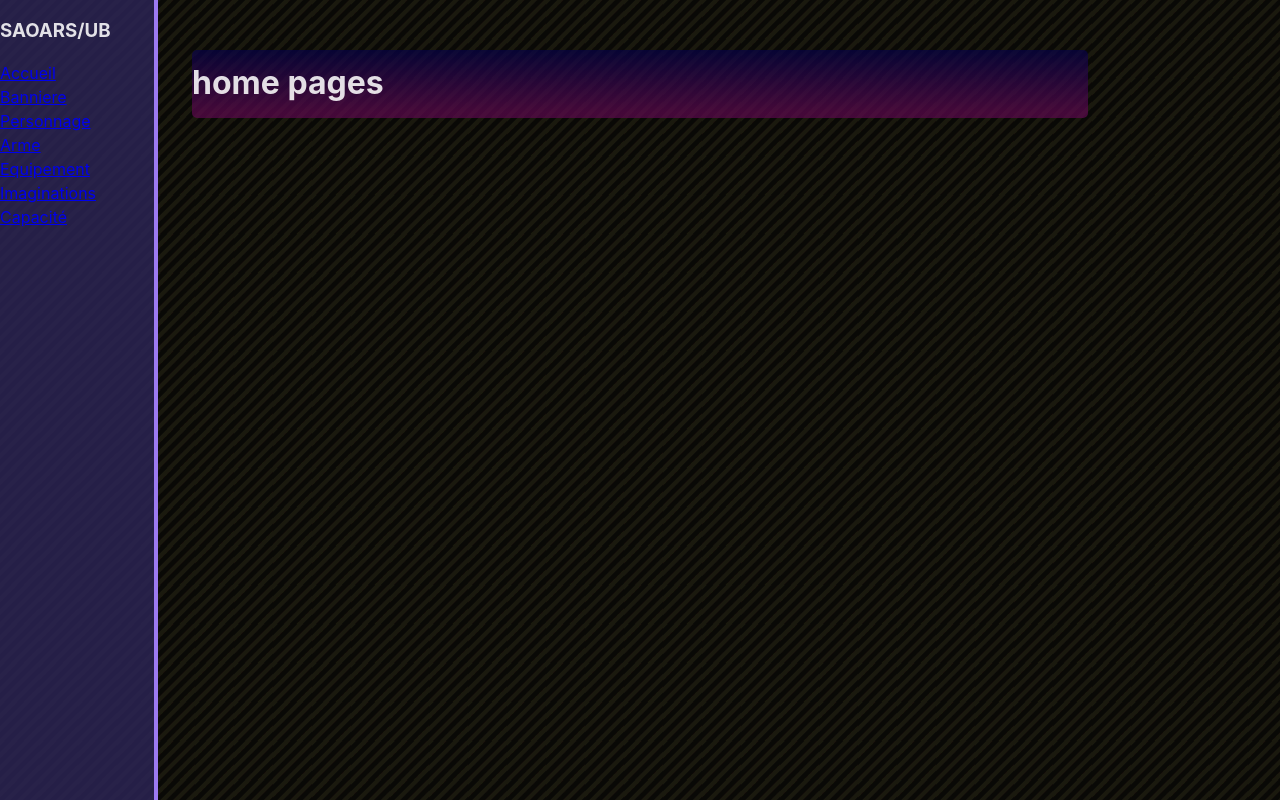
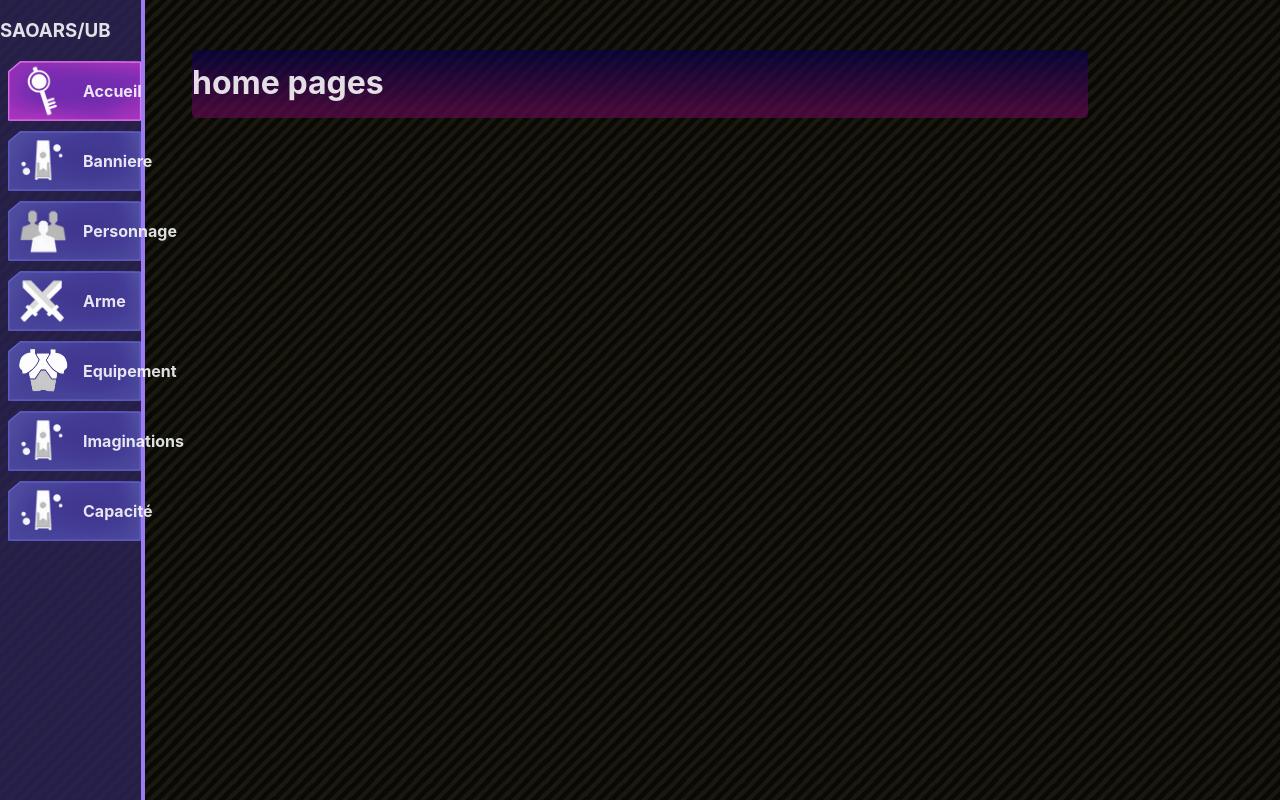
Before and after one commit to Renaudfradin/SAOARS-UB, a React (Vite) app: page / in a window 1280 px wide. Built offline with nearby package versions, Linux system fonts and the light colour scheme.

Commit message:
update: update style navbar v1

```diff
--- a/src/components/navbar/navbar.css
+++ b/src/components/navbar/navbar.css
@@ -1,9 +1,53 @@
 .layoutNavbar{
   margin: 0%;
-  width: 12%;
+  width: 11%;
   height: 100%;
   display: block;
   position: fixed;
   background: rgba(44, 36, 85, 0.84);
   border-right: 4px solid rgb(156, 122, 241);
 }
+
+.layoutIconNav{
+  display: flex;
+  flex-direction: row;
+  align-items: center;
+  justify-content: flex-start;
+  align-content: center;
+  height: 50px;
+  margin: 10px 0px 10px 8px;
+  padding: 5px 5px;
+  background-image: url("../../assets/img/icon_nav/background_button.png");
+  background-repeat: no-repeat;
+  background-size: 100% 100%;
+  text-decoration: none;
+}
+
+.layoutIconNavActive{
+  display: flex;
+  flex-direction: row;
+  align-items: center;
+  justify-content: flex-start;
+  align-content: center;
+  height: 50px;
+  margin: 10px 0px 10px 8px;
+  padding: 5px 5px;
+  background-image: url("../../assets/img/icon_nav/background_button_selected.png");
+  background-repeat: no-repeat;
+  background-size: 100% 100%;
+  text-decoration: none;
+}
+
+.layoutIconNav img,
+.layoutIconNavActive img{
+  width: 60px;
+  height: 60px;
+}
+
+.layoutIconNav a,
+.layoutIconNavActive a{
+  color: rgba(255, 255, 255, 0.87);;
+  text-decoration: none;
+  font-weight: bold;
+  padding-left: 10px;
+}
--- a/src/components/navbar/navbar.jsx
+++ b/src/components/navbar/navbar.jsx
@@ -1,35 +1,48 @@
 import React from "react";
-import { Link } from "react-router-dom";
-import imgOpen from "../../assets/img/icon_nav/navigation.webp"
-import imgClose from "../../assets/img/icon_nav/navigation_close.webp"
+import { Link,NavLink } from "react-router-dom";
+import imgOpen from "../../assets/img/icon_nav/navigation.webp";
+import imgClose from "../../assets/img/icon_nav/navigation_close.webp";
+import imgHome from "../../assets/img/icon_nav/icon_main.webp";
+import imgBanner from "../../assets/img/icon_nav/icon_scout.webp";
+import imgCharacter from "../../assets/img/icon_nav/icon_character.webp";
+import imgWeapon from "../../assets/img/icon_nav/icon_weapon.webp";
+import imgEquipement from "../../assets/img/icon_nav/icon_equipment.webp";
+import imgImaginations from "../../assets/img/icon_nav/icon_scout.webp";
+import imgAbility from "../../assets/img/icon_nav/icon_scout.webp";
 import "./navbar.css"
 
 export default function Navbar(params) {
   return(
     <div className="layoutNavbar">
       <h3>SAOARS/UB</h3>
-      <div>
-        <img src="" alt="" />
+      <NavLink to='/' className={({ isActive })=> (isActive ? 'layoutIconNavActive' : 'layoutIconNav')}>
+        <img src={imgHome} alt={imgHome} />
         <Link to='/'>Accueil</Link>
-      </div>
-      <div>
+      </NavLink>
+      <NavLink to='/banners' className={({ isActive })=> (isActive ? 'layoutIconNavActive' : 'layoutIconNav')}>
+      <img src={imgBanner} alt={imgBanner} />
         <Link to='/banners'>Banniere</Link>
-      </div>
-      <div>
-      <Link to='/characters'>Personnage</Link>
-      </div>
-      <div>
+      </NavLink>
+      <NavLink to='/characters' className={({ isActive })=> (isActive ? 'layoutIconNavActive' : 'layoutIconNav')}>
+        <img src={imgCharacter} alt={imgCharacter} />
+        <Link to='/characters'>Personnage</Link>
+      </NavLink>
+      <NavLink to='/weapons' className={({ isActive })=> (isActive ? 'layoutIconNavActive' : 'layoutIconNav')}>
+        <img src={imgWeapon} alt={imgWeapon} />
         <Link to='/weapons'>Arme</Link>
-      </div>
-      <div>
+      </NavLink>
+      <NavLink to='/equipements' className={({ isActive })=> (isActive ? 'layoutIconNavActive' : 'layoutIconNav')}>
+        <img src={imgEquipement} alt={imgEquipement} />
         <Link to='/equipements'>Equipement</Link>
-      </div>
-      <div>
+      </NavLink>
+      <NavLink to='/imaginations' className={({ isActive })=> (isActive ? 'layoutIconNavActive' : 'layoutIconNav')}>
+        <img src={imgImaginations} alt={imgImaginations} />
         <Link to='/imaginations'>Imaginations</Link>
-      </div>
-      <div>
+      </NavLink>
+      <NavLink to='/abilitys' className={({ isActive })=> (isActive ? 'layoutIconNavActive' : 'layoutIconNav')}>
+        <img src={imgAbility} alt={imgAbility} />
         <Link to='/abilitys'>Capacité</Link>
-      </div>
+      </NavLink>
     </div>
   )
 }
```
Also changed, not shown: src/assets/img/icon_nav/background_button.png (renamed from src/assets/img/icon_nav/background_button.983fac27bc4f8e5260f12083f2cad5d5.png), src/assets/img/icon_nav/background_button_selected.png (added).
